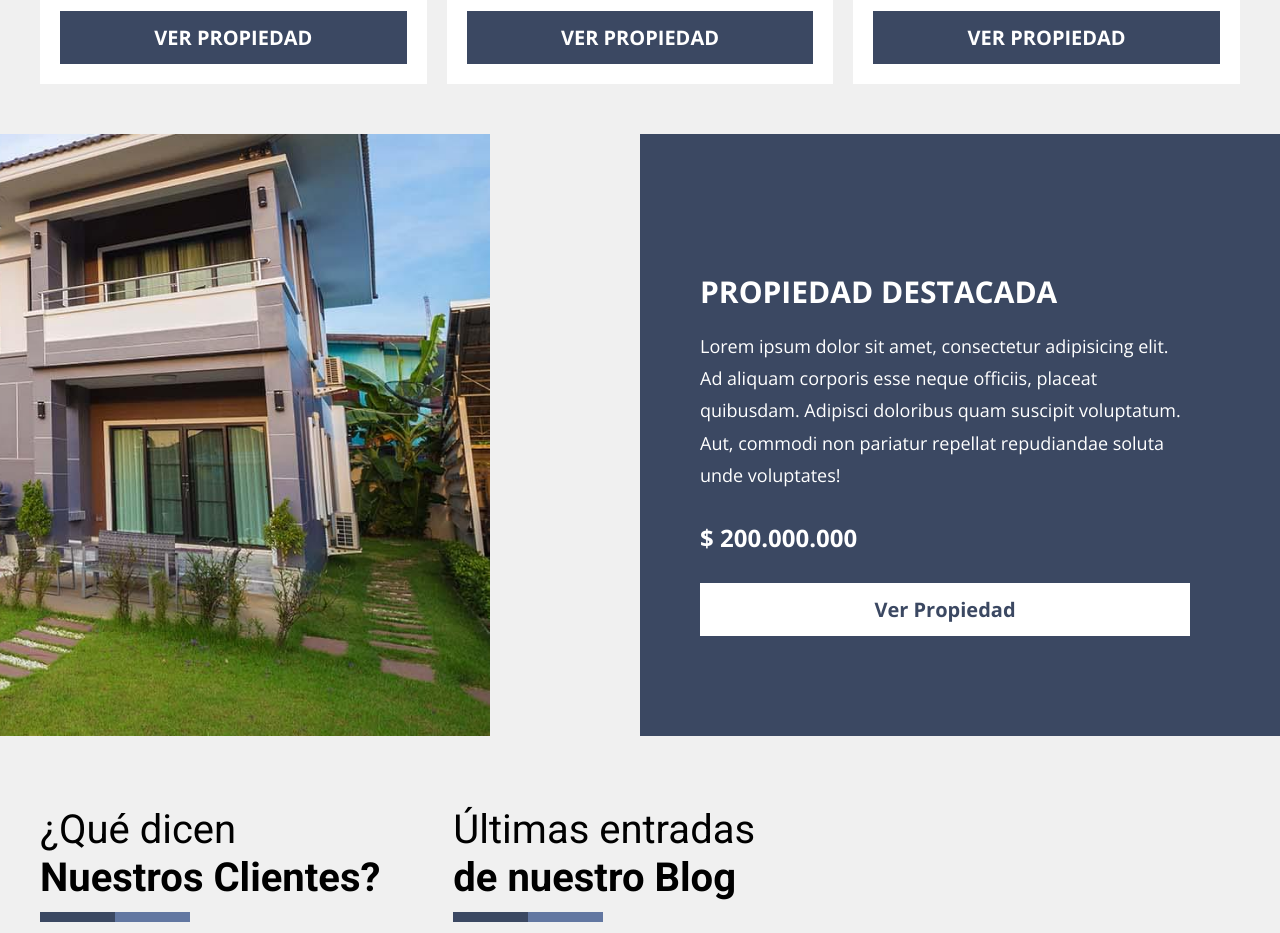
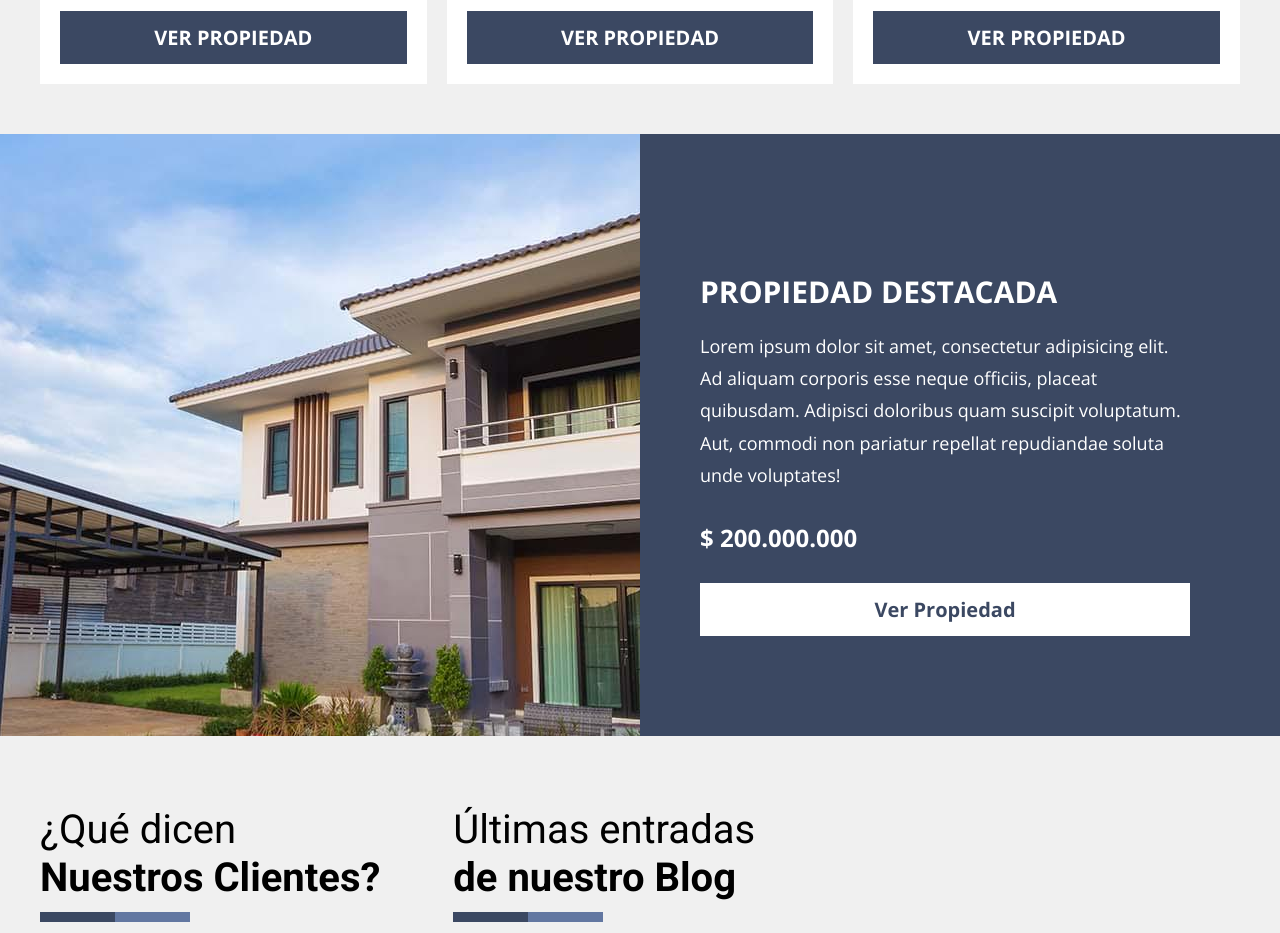
Before and after one commit to dolivare5/real-state, a website: page index.html in a window 1280 px wide. Shown: the part 1960-2893 px from the top of the page. Drawn offline with nearby package versions, Linux system fonts and the light colour scheme.

Commit message:
Commit Nro. 21. Agregué unos media queries para que se veo bien en computadoras muy grandes

```diff
--- a/src/scss/ui/03-sect-propiedad-destacada/_propiedad-destacada.scss
+++ b/src/scss/ui/03-sect-propiedad-destacada/_propiedad-destacada.scss
@@ -10,7 +10,15 @@
 
     @include m.tablet{
         background-image: linear-gradient(to right, transparent 0%, transparent 50%, v.$primario 50%, v.$primario 100%), url("../img/destacada.jpg");
-        background-size: 100%, cover;
+        background-position: center, -44rem;
+    }
+
+    @include m.desktop{
+        background-position: center, -46rem;
+    }
+
+    @include m.desktopXL{
+        background-position: center, -50rem -13rem;
     }
     &__grid{
         display: grid;
```
Also changed, not shown: build/css/app.css, 1 other file.
